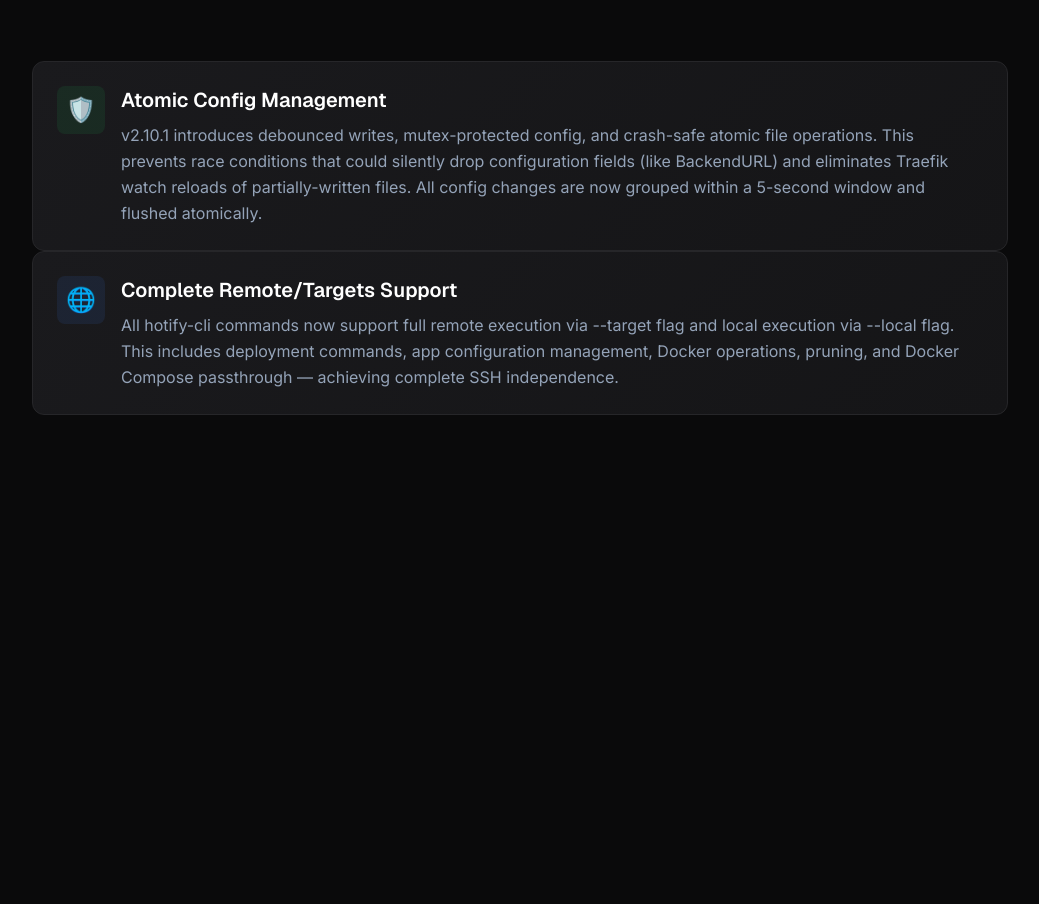
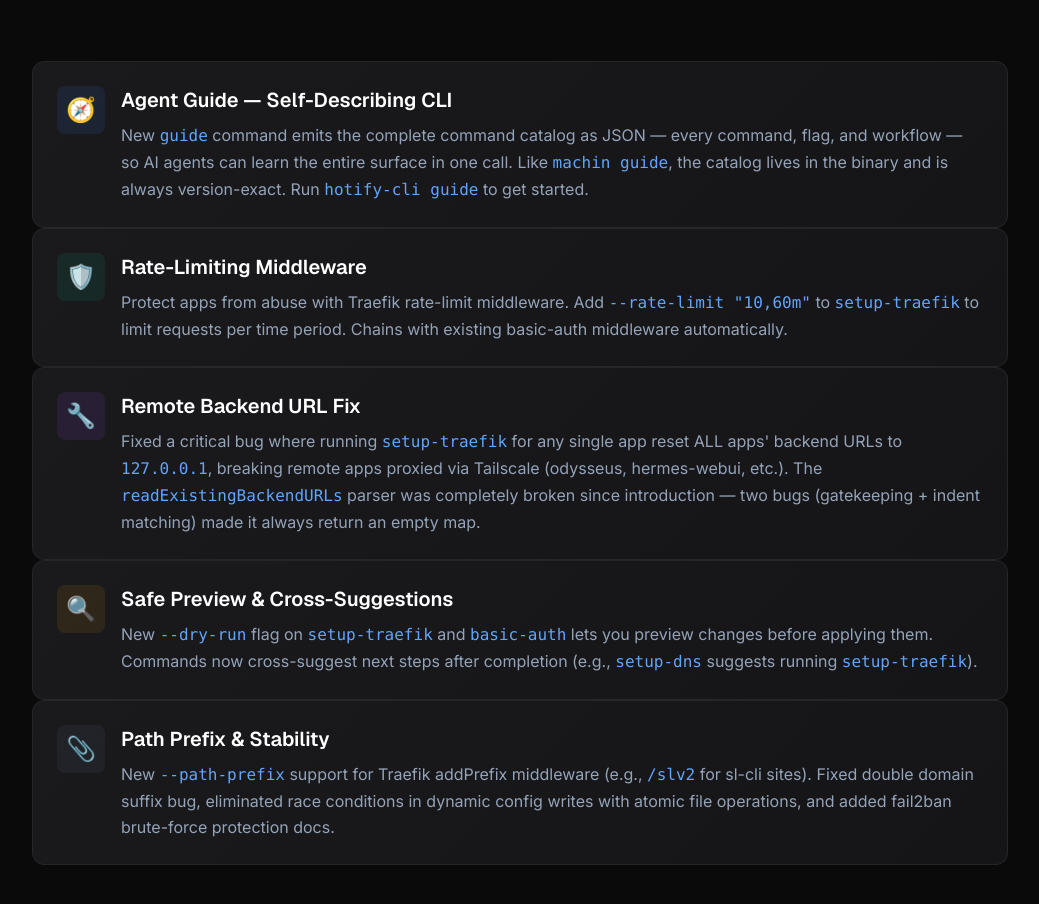
Before and after one commit to javimosch/hotify-cli, a plain HTML site: page docs/changelog-2026-06.html in a window 1280 px wide. Shown: the part 292-1196 px from the top of the page, without its empty margins (120-1159 px from the left). Before the commit the page ends 800 px from the top, so only its background shows below. Drawn offline with nearby package versions, Linux system fonts and the light colour scheme.

Commit message:
docs: update June 2026 changelog with product summary
- Agent Guide (hotify-cli guide) with self-describing command catalog
- Rate-limiting middleware support (--rate-limit)
- Remote Backend URL fix (readExistingBackendURLs parser)
- Safe preview (--dry-run) and cross-suggestions
- Path prefix and stability improvements

```diff
--- a/docs/changelog-2026-06.html
+++ b/docs/changelog-2026-06.html
@@ -38,28 +38,67 @@
 
       <!-- Product Changelog -->
       <div id="content-product" class="tab-content active">
+
         <div class="feature-card rounded-xl p-6">
           <div class="flex items-start gap-4">
-    <div class="w-12 h-12 rounded-lg bg-green-500/10 flex items-center justify-center flex-shrink-0">
+            <div class="w-12 h-12 rounded-lg bg-blue-500/10 flex items-center justify-center flex-shrink-0">
+              <span class="text-2xl">🧭</span>
+            </div>
+            <div>
+              <h3 class="text-xl font-semibold text-white mb-2">Agent Guide — Self-Describing CLI</h3>
+              <p class="text-slate-400 leading-relaxed">New <code class="text-blue-400">guide</code> command emits the complete command catalog as JSON — every command, flag, and workflow — so AI agents can learn the entire surface in one call. Like <code class="text-blue-400">machin guide</code>, the catalog lives in the binary and is always version-exact. Run <code class="text-blue-400">hotify-cli guide</code> to get started.</p>
+            </div>
+          </div>
+        </div>
+
+        <div class="feature-card rounded-xl p-6">
+          <div class="flex items-start gap-4">
+            <div class="w-12 h-12 rounded-lg bg-emerald-500/10 flex items-center justify-center flex-shrink-0">
               <span class="text-2xl">🛡️</span>
             </div>
             <div>
-      <h3 class="text-xl font-semibold text-white mb-2">Atomic Config Management</h3>
-      <p class="text-slate-400 leading-relaxed">v2.10.1 introduces debounced writes, mutex-protected config, and crash-safe atomic file operations. This prevents race conditions that could silently drop configuration fields (like BackendURL) and eliminates Traefik watch reloads of partially-written files. All config changes are now grouped within a 5-second window and flushed atomically.</p>
+              <h3 class="text-xl font-semibold text-white mb-2">Rate-Limiting Middleware</h3>
+              <p class="text-slate-400 leading-relaxed">Protect apps from abuse with Traefik rate-limit middleware. Add <code class="text-blue-400">--rate-limit "10,60m"</code> to <code class="text-blue-400">setup-traefik</code> to limit requests per time period. Chains with existing basic-auth middleware automatically.</p>
             </div>
           </div>
         </div>
+
         <div class="feature-card rounded-xl p-6">
           <div class="flex items-start gap-4">
-    <div class="w-12 h-12 rounded-lg bg-blue-500/10 flex items-center justify-center flex-shrink-0">
-      <span class="text-2xl">🌐</span>
+            <div class="w-12 h-12 rounded-lg bg-purple-500/10 flex items-center justify-center flex-shrink-0">
+              <span class="text-2xl">🔧</span>
             </div>
             <div>
-      <h3 class="text-xl font-semibold text-white mb-2">Complete Remote/Targets Support</h3>
-      <p class="text-slate-400 leading-relaxed">All hotify-cli commands now support full remote execution via --target flag and local execution via --local flag. This includes deployment commands, app configuration management, Docker operations, pruning, and Docker Compose passthrough — achieving complete SSH independence.</p>
+              <h3 class="text-xl font-semibold text-white mb-2">Remote Backend URL Fix</h3>
+              <p class="text-slate-400 leading-relaxed">Fixed a critical bug where running <code class="text-blue-400">setup-traefik</code> for any single app reset ALL apps' backend URLs to <code class="text-blue-400">127.0.0.1</code>, breaking remote apps proxied via Tailscale (odysseus, hermes-webui, etc.). The <code class="text-blue-400">readExistingBackendURLs</code> parser was completely broken since introduction — two bugs (gatekeeping + indent matching) made it always return an empty map.</p>
             </div>
           </div>
         </div>
+
+        <div class="feature-card rounded-xl p-6">
+          <div class="flex items-start gap-4">
+            <div class="w-12 h-12 rounded-lg bg-amber-500/10 flex items-center justify-center flex-shrink-0">
+              <span class="text-2xl">🔍</span>
+            </div>
+            <div>
+              <h3 class="text-xl font-semibold text-white mb-2">Safe Preview & Cross-Suggestions</h3>
+              <p class="text-slate-400 leading-relaxed">New <code class="text-blue-400">--dry-run</code> flag on <code class="text-blue-400">setup-traefik</code> and <code class="text-blue-400">basic-auth</code> lets you preview changes before applying them. Commands now cross-suggest next steps after completion (e.g., <code class="text-blue-400">setup-dns</code> suggests running <code class="text-blue-400">setup-traefik</code>).</p>
+            </div>
+          </div>
+        </div>
+
+        <div class="feature-card rounded-xl p-6">
+          <div class="flex items-start gap-4">
+            <div class="w-12 h-12 rounded-lg bg-slate-500/10 flex items-center justify-center flex-shrink-0">
+              <span class="text-2xl">📎</span>
+            </div>
+            <div>
+              <h3 class="text-xl font-semibold text-white mb-2">Path Prefix & Stability</h3>
+              <p class="text-slate-400 leading-relaxed">New <code class="text-blue-400">--path-prefix</code> support for Traefik addPrefix middleware (e.g., <code class="text-blue-400">/slv2</code> for sl-cli sites). Fixed double domain suffix bug, eliminated race conditions in dynamic config writes with atomic file operations, and added fail2ban brute-force protection docs.</p>
+            </div>
+          </div>
+        </div>
+
       </div>
 
       <!-- Technical Changelog -->
@@ -71,8 +110,27 @@
             <span>🚀</span> Features
           </h2>
           <ul class="space-y-2 text-slate-300">
+            <li><span class="text-slate-500 text-sm mr-3">[24/06]</span>feat: add 'hotify-cli guide' command with embedded agent skill catalog</li>
+            <li><span class="text-slate-500 text-sm mr-3">[24/06]</span>feat: add rate-limit middleware support</li>
+            <li><span class="text-slate-500 text-sm mr-3">[24/06]</span>feat: add --dry-run to basic-auth command</li>
+            <li><span class="text-slate-500 text-sm mr-3">[23/06]</span>feat: cross-suggest missing steps in setup-dns/setup-traefik</li>
+            <li><span class="text-slate-500 text-sm mr-3">[23/06]</span>feat: add --dry-run to setup-traefik for safe diff/preview</li>
+            <li><span class="text-slate-500 text-sm mr-3">[16/06]</span>feat: Add path_prefix support for Traefik middleware</li>
+            <li><span class="text-slate-500 text-sm mr-3">[03/06]</span>feat: complete remote/targets gap roadmap (P1-P5)</li>
+          </ul>
+        </section>
+
+        <section>
+          <h2 class="text-2xl font-semibold text-red-400 mb-4 flex items-center gap-2">
+            <span>🐛</span> Bug Fixes
+          </h2>
+          <ul class="space-y-2 text-slate-300">
+            <li><span class="text-slate-500 text-sm mr-3">[24/06]</span>fix: readExistingBackendURLs parser broken by indent + gatekeeping bugs</li>
+            <li><span class="text-slate-500 text-sm mr-3">[23/06]</span>fix: move cross-suggestion before return in setup-dns local mode</li>
+            <li><span class="text-slate-500 text-sm mr-3">[18/06]</span>fix: use synchronous writes for Traefik config to prevent race conditions</li>
+            <li><span class="text-slate-500 text-sm mr-3">[17/06]</span>fix: use synchronous write in pruneApp to avoid race conditions</li>
+            <li><span class="text-slate-500 text-sm mr-3">[17/06]</span>fix: Prevent double base domain suffix in domain names</li>
             <li><span class="text-slate-500 text-sm mr-3">[12/06]</span>fix: debounced atomic dynamic.yml writer + serialised config load/save</li>
-            <li><span class="text-slate-500 text-sm mr-3">[03/06]</span>feat: complete remote/targets gap roadmap (P1-P5)</li>
           </ul>
         </section>
 
@@ -81,9 +139,11 @@
             <span>📚</span> Documentation
           </h2>
           <ul class="space-y-2 text-slate-300">
-            <li><span class="text-slate-500 text-sm mr-3">[12/06]</span>docs: add quick install via curl to README</li>
-            <li><span class="text-slate-500 text-sm mr-3">[12/06]</span>docs: update landing page with atomic config management feature</li>
-            <li><span class="text-slate-500 text-sm mr-3">[12/06]</span>docs: update changelog with v2.10.1 changes</li>
+            <li><span class="text-slate-500 text-sm mr-3">[24/06]</span>docs: point agents to 'hotify-cli guide' as entry point</li>
+            <li><span class="text-slate-500 text-sm mr-3">[17/06]</span>docs: add fail2ban brute-force protection as required post-install step for Traefik</li>
+            <li><span class="text-slate-500 text-sm mr-3">[12/06]</span>docs: v2.10.1 release notes + quick install via curl</li>
+            <li><span class="text-slate-500 text-sm mr-3">[03/06]</span>docs: add zero-shot agentic integration selling point</li>
+            <li><span class="text-slate-500 text-sm mr-3">[03/06]</span>docs: update static landing and add June 2026 changelog</li>
             <li><span class="text-slate-500 text-sm mr-3">[03/06]</span>docs: update hotify skill with v2.10.0 remote/targets features</li>
           </ul>
         </section>
@@ -93,8 +153,17 @@
             <span>⚙️</span> Miscellaneous Tasks
           </h2>
           <ul class="space-y-2 text-slate-300">
-            <li><span class="text-slate-500 text-sm mr-3">[12/06]</span>chore: bump version to v2.10.1</li>
+            <li><span class="text-slate-500 text-sm mr-3">[24/06]</span>chore: ignore binary</li>
             <li><span class="text-slate-500 text-sm mr-3">[03/06]</span>chore: bump version to v2.10.0</li>
+          </ul>
+        </section>
+
+        <section>
+          <h2 class="text-2xl font-semibold text-purple-400 mb-4 flex items-center gap-2">
+            <span>💼</span> Other
+          </h2>
+          <ul class="space-y-2 text-slate-300">
+            <li><span class="text-slate-500 text-sm mr-3">[24/06]</span>Merge branch 'fix/read-existing-urls'</li>
           </ul>
         </section>
         </div>
```
Also changed, not shown: 1 other file. Lines whose indentation alone changed are shown as unchanged.
